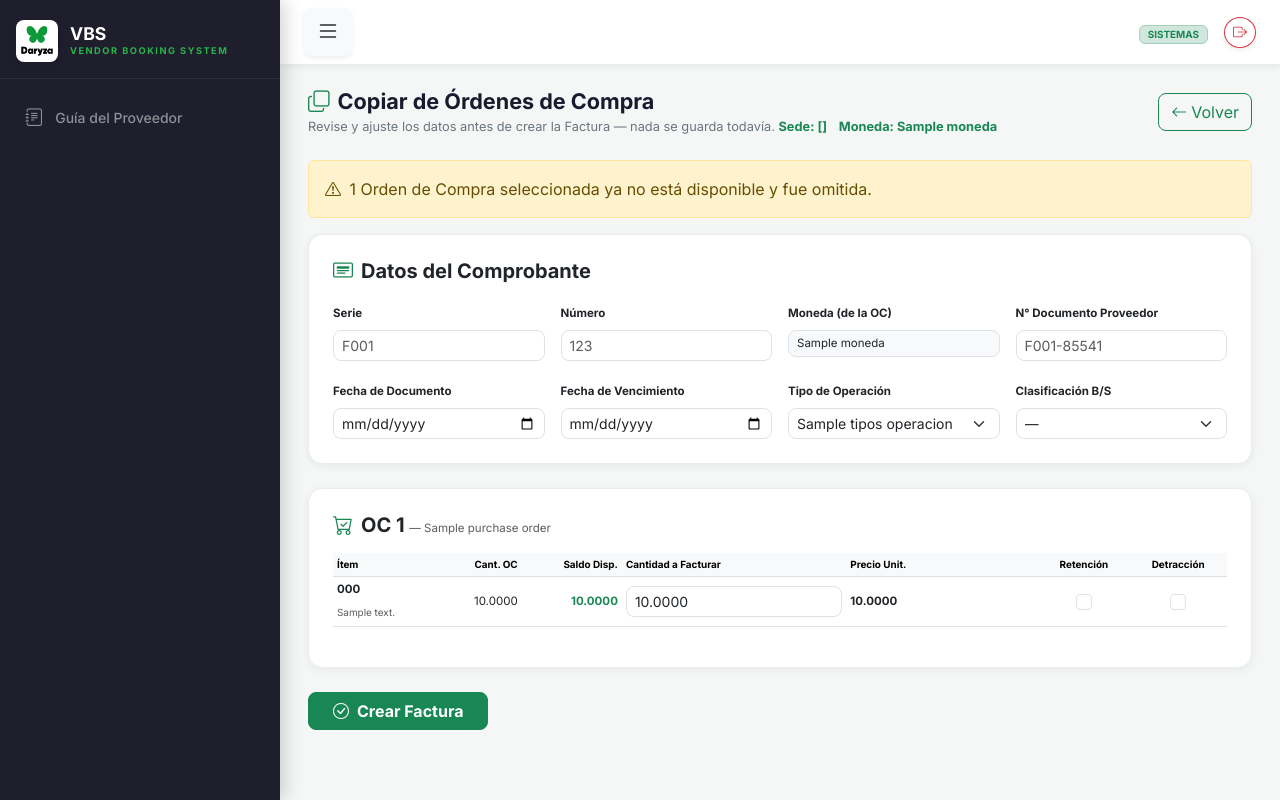
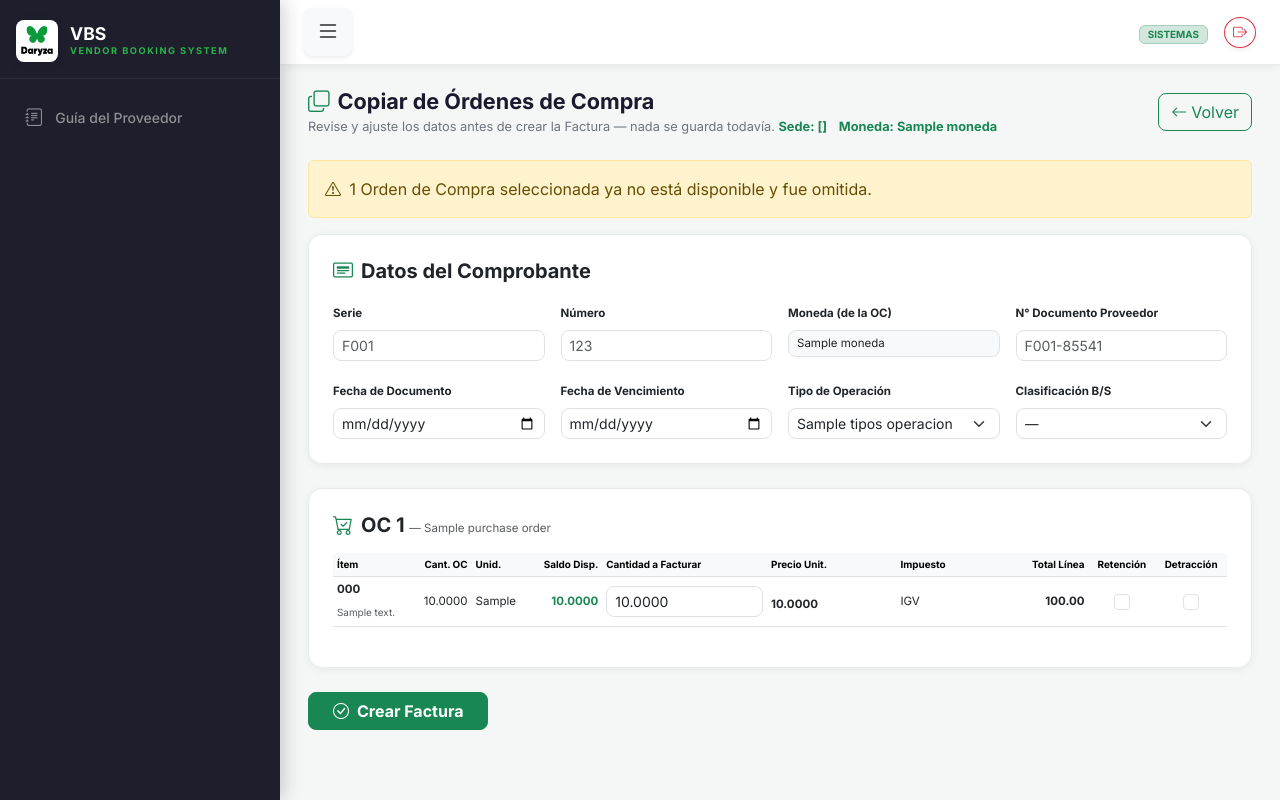
Before and after one commit to clozanoPE/daryza-portal, a Django app: template apps/invoicing/templates/invoicing/nueva_factura_copiar.html in a window 1280 px wide. Run offline with Django 5.2, Linux system fonts and the light colour scheme; the template is opened without the code that fills it: most values are stand-ins (such as "Sample title", 1, 10 or a date in 2020); some libraries are stand-ins or nearby versions.

Commit message:
Detalle de Factura: Unidad de Medida, Indicador de Impuesto, Total Linea por linea (sesion 99c)
- FacturaLinea.unidad_medida (@property = po_line.und_medida) y
  FacturaLinea.total_linea (@property = cantidad x precio, neto — equivalente
  al LineTotal de SAP). Sin migracion (properties).
- factura_detalle.html y nueva_factura_copiar.html ("Copiar de OC(s)") muestran
  por linea: Articulo, Cantidad, Unidad de Medida, Precio Unitario, Indicador
  de Impuesto como etiqueta explicita ("IGV" / "IGV Exonerado"), Total Linea.
- En "Copiar de OC(s)" el Total Linea se recalcula en vivo con la cantidad
  (nueva_factura.js::recalcTotalLinea).
- Sin columna de total con IGV incluido (no trivial con lo existente).

Co-Authored-By: Claude Sonnet 5 <noreply@anthropic.com>
Claude-Session: https://claude.ai/code/session_012zhS6EFYHzjCjcMNW4vxWW

```diff
--- a/apps/invoicing/templates/invoicing/nueva_factura_copiar.html
+++ b/apps/invoicing/templates/invoicing/nueva_factura_copiar.html
@@ -110,9 +110,12 @@
           <tr>
             <th class="text-xxs">Ítem</th>
             <th class="text-end text-xxs">Cant. OC</th>
+            <th class="text-xxs">Unid.</th>
             <th class="text-end text-xxs">Saldo Disp.</th>
             <th class="text-xxs" style="min-width:140px">Cantidad a Facturar</th>
-            <th class="text-xxs" style="min-width:120px">Precio Unit.</th>
+            <th class="text-xxs" style="min-width:110px">Precio Unit.</th>
+            <th class="text-xxs">Impuesto</th>
+            <th class="text-end text-xxs" style="min-width:110px">Total Línea</th>
             <th class="text-center text-xxs">Retención</th>
             <th class="text-center text-xxs">Detracción</th>
           </tr>
@@ -125,18 +128,21 @@
               <small class="text-muted text-xxs">{{ linea.po_line.description }}</small>
             </td>
             <td class="text-end text-xs">{{ linea.cantidad_oc|stringformat:".4f" }}</td>
+            <td class="text-xs">{{ linea.po_line.und_medida|default:"—" }}</td>
             <td class="text-end text-xs fw-bold text-success">{{ linea.saldo|stringformat:".4f" }}</td>
             <td>
               <input type="number" step="0.0001" min="0" max="{{ linea.saldo|stringformat:'.4f' }}"
-                     name="cantidad_{{ linea.po_line.id }}" class="form-control form-control-sm rounded-3"
+                     name="cantidad_{{ linea.po_line.id }}" class="form-control form-control-sm rounded-3 inp-cant-facturar"
+                     data-po-line="{{ linea.po_line.id }}" data-precio="{{ linea.po_line.precio_unitario|stringformat:'.4f' }}"
                      value="{{ linea.saldo|stringformat:'.4f' }}">
             </td>
             <td>
-              <span class="fw-bold text-xs d-block">{{ linea.po_line.precio_unitario|stringformat:".4f" }}</span>
-              {% if linea.po_line.tax_code == 'IGV_EXE' %}
-              <small class="text-muted text-xxs">Exonerado de IGV</small>
-              {% endif %}
+              <span class="fw-bold text-xs">{{ linea.po_line.precio_unitario|stringformat:".4f" }}</span>
             </td>
+            <td class="text-xs">
+              {% if linea.po_line.tax_code == 'IGV_EXE' %}IGV Exonerado{% else %}IGV{% endif %}
+            </td>
+            <td class="text-end text-xs fw-bold total-linea-cel" id="total-linea-{{ linea.po_line.id }}">0.00</td>
             <td class="text-center">
               <input type="checkbox" class="form-check-input chk-retencion"
                      name="aplica_retencion_{{ linea.po_line.id }}"
--- a/static/js/panels/nueva_factura.js
+++ b/static/js/panels/nueva_factura.js
@@ -25,9 +25,27 @@ function toggleDocRequerido(checkbox, tipo) {
   if (fileInput) fileInput.required = checkbox.checked;
 }
 
+/**
+ * Sesión 99c — recalcula "Total Línea" (cantidad × precio unitario, neto)
+ * en la Pantalla de Copia cada vez que cambia la cantidad a facturar.
+ * @param {HTMLInputElement} input  el .inp-cant-facturar
+ */
+function recalcTotalLinea(input) {
+  const poLine = input.dataset.poLine;
+  const precio = parseFloat(input.dataset.precio) || 0;
+  const cant = parseFloat(input.value) || 0;
+  const cel = document.getElementById(`total-linea-${poLine}`);
+  if (cel) cel.textContent = (cant * precio).toFixed(2);
+}
+
 document.addEventListener('DOMContentLoaded', () => {
   const btn = document.getElementById('btn-crear-factura');
   if (btn) btn.addEventListener('click', crearFactura);
+
+  document.querySelectorAll('.inp-cant-facturar').forEach(inp => {
+    recalcTotalLinea(inp);                       // valor inicial
+    inp.addEventListener('input', () => recalcTotalLinea(inp));
+  });
 });
 
 async function crearFactura() {
```
Also changed, not shown: apps/invoicing/models.py (+14 -0 lines), apps/invoicing/templates/invoicing/factura_detalle.html (+15 -5 lines).
